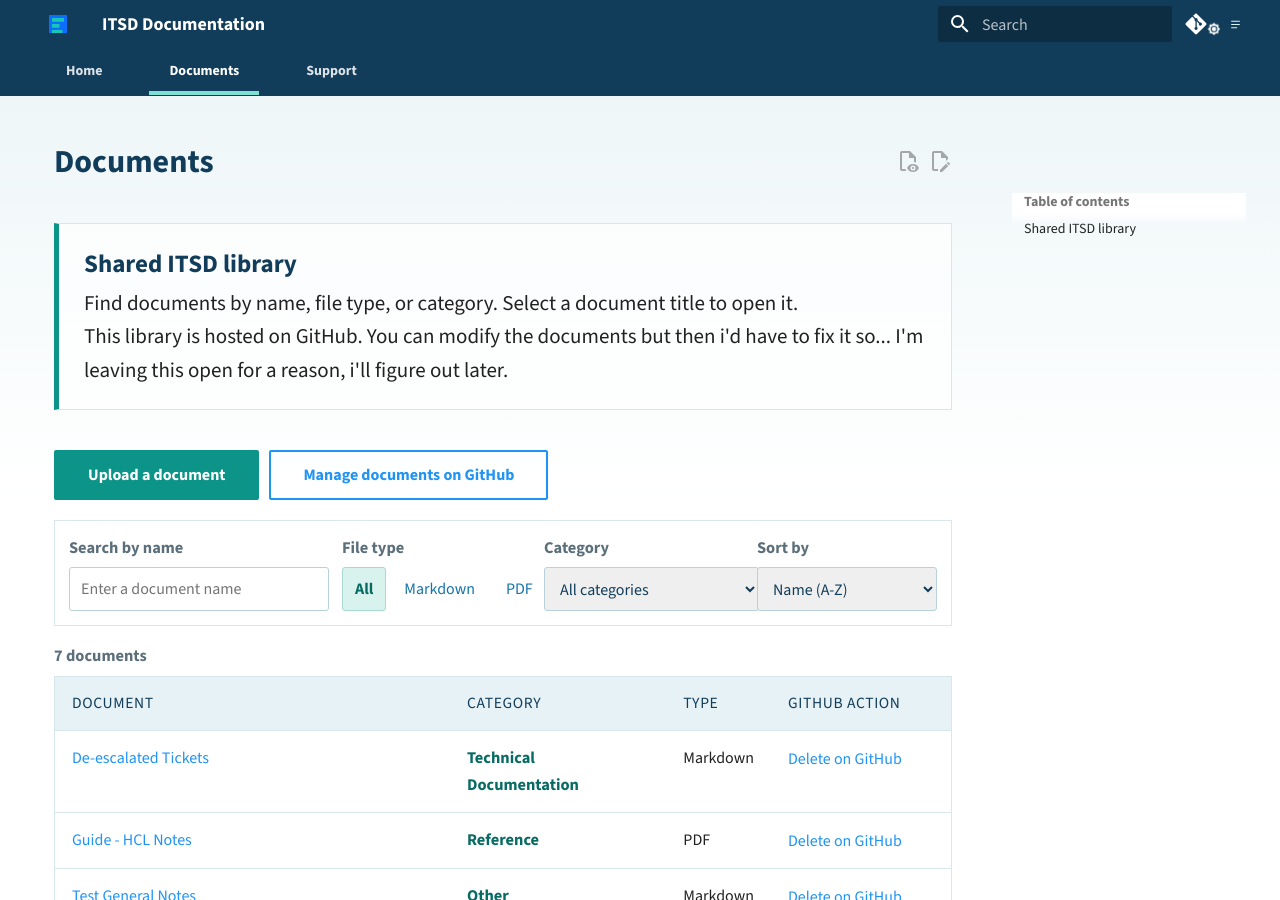
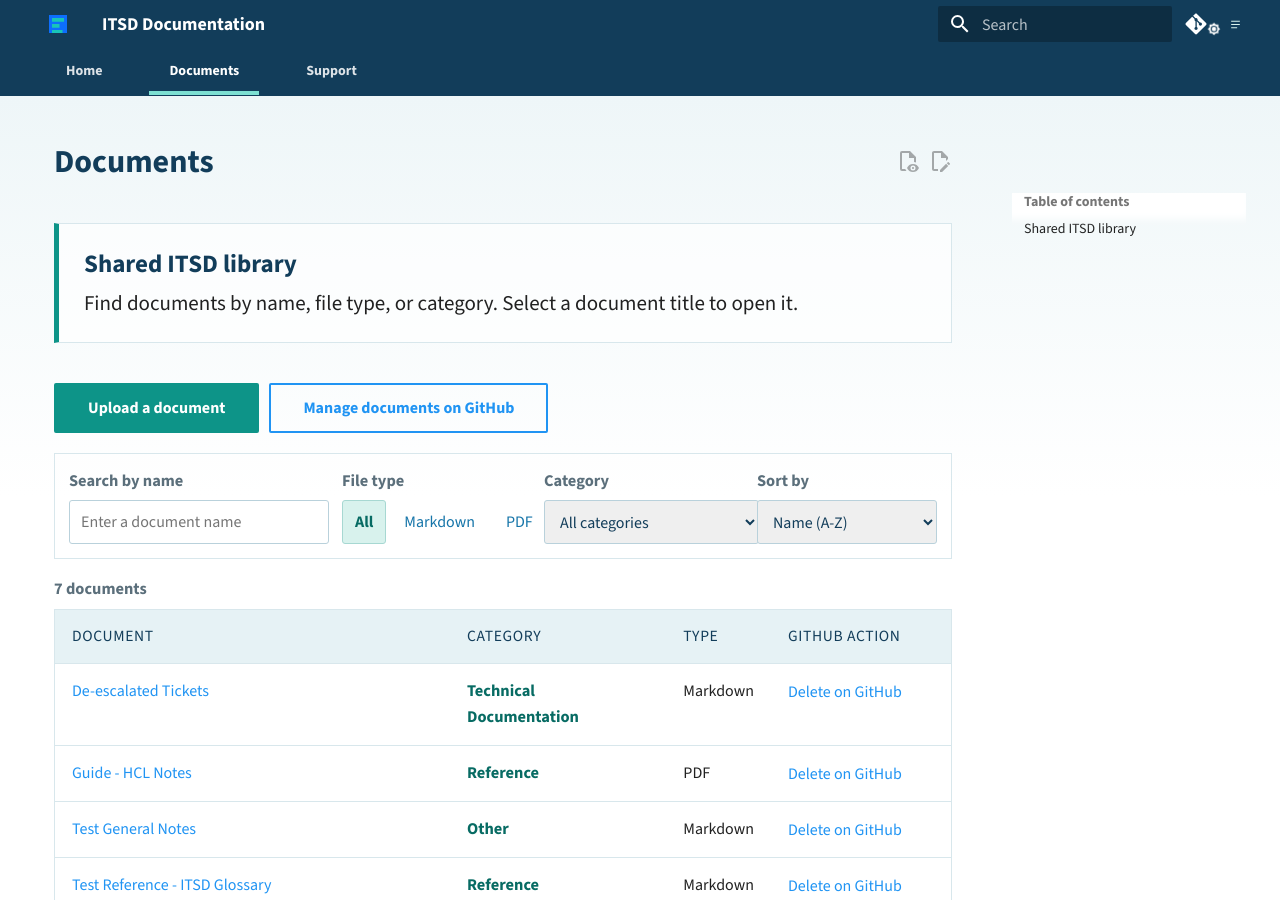
Before and after one commit to dgooding/mkdocs-basic, an MkDocs documentation site: the page built from docs/uploaded-documents.md, in a window 1280 px wide and 900 px high. Built offline with MkDocs 1.6.1 and Material for MkDocs 9.7.7, drawn with Linux system fonts in a browser that asks for light colours; comment, search, counter and statistics services are not loaded.

Commit message:
docs: auto-update 2026-08-27 05:36:06

```diff
--- a/docs/javascripts/document-search.js
+++ b/docs/javascripts/document-search.js
@@ -18,7 +18,6 @@ document$.subscribe(function () {
     "index.md",
     "search.md",
     "support.md",
-    "upload-documents.md",
     "uploaded-documents.md",
   ])
 
--- a/docs/uploaded-documents.md
+++ b/docs/uploaded-documents.md
@@ -5,9 +5,6 @@
 ## Shared ITSD library
 
 Find documents by name, file type, or category. Select a document title to open it.
-
-This library is hosted on GitHub. You can modify the documents but then i'd have to fix it so...
-I'm leaving this open for a reason, i'll figure out later.
 
 </div>
 
```
Also changed, not shown: docs/index.md (+0 -2 lines), docs/upload-documents.md (deleted, +0 -33 lines).
